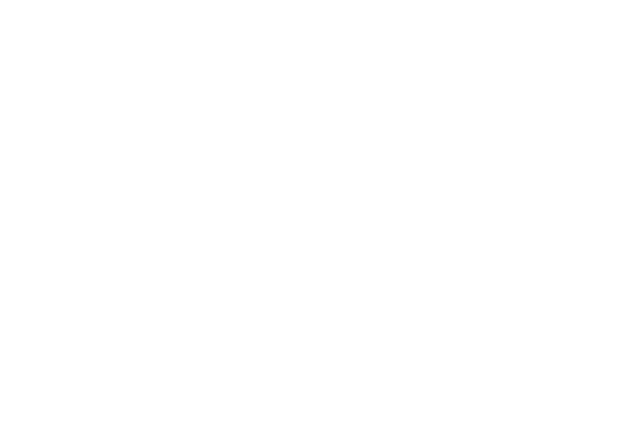
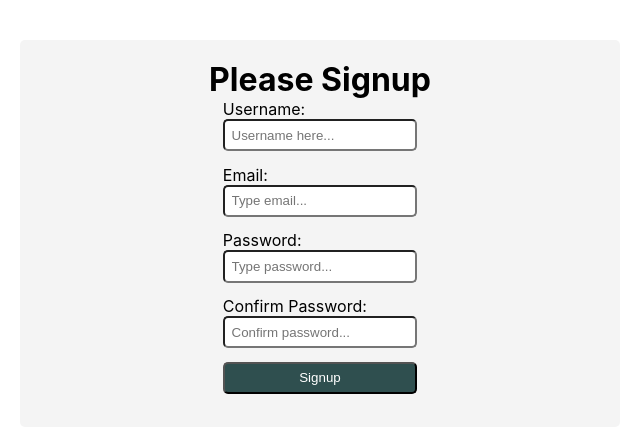
Before and after one commit to fkahindi/grocery-app, a React (Create React App) app: page /signup in a window 1280 px wide. Before the commit this address had no page. Shown: the top 432 px of the page, without its empty margins (320-960 px from the left). Built offline with nearby package versions, Linux system fonts and the light colour scheme.

Commit message:
signup validation

```diff
--- a/src/components/App.js
+++ b/src/components/App.js
@@ -8,6 +8,7 @@
 import AddProduct from "./AddProduct";
 import Dashboard from "./admin/Dashboard";
 import Preferences from "./admin/Preferences";
+import Singnup from "./authentication/Signup";
 
 const App =()=>{
   const [products, setProducts] =useState(getInitialProducts())
@@ -83,6 +84,7 @@
         } />
         <Route path="/dashboard" exact element={<div className="wrapper"><Dashboard /></div>} />
         <Route path="/preferences" exact element={<div className="wrapper"><Preferences /></div>} />
+        <Route path="/signup" exact element={<div className="wrapper"><Singnup /></div>} />
       </Routes>
     </>
   )
--- a/src/components/admin/Dashboard.js
+++ b/src/components/admin/Dashboard.js
@@ -1,6 +1,6 @@
 import React from "react";
 
-import Login from "../login/Login";
+import Login from "../authentication/Login";
 import useToken from "./useToken"
 
 export default function Dashboard(){
--- /dev/null
+++ b/src/components/authentication/Auth.css
@@ -0,0 +1,53 @@
+.form-wrapper {
+    width: 600px;
+    display: flex;
+    flex-direction: column;
+    align-items: center;
+    margin: 20px auto;
+    padding: 20px;
+    background-color: rgb(244, 244, 244);
+    border-radius: 5px;
+}
+
+.form {
+    display: flex;
+    flex-direction: column;
+    justify-content: center;
+}
+
+input,
+.auth-btn {
+    margin-bottom: 1em;
+    padding: .5em;
+    border-radius: 5px;
+}
+
+.auth-btn {
+    color: white;
+    background-color: darkslategray;
+}
+
+.auth-btn:hover {
+    cursor: pointer;
+}
+
+.messages {
+    display: flex;
+    justify-content: center;
+}
+
+.error {
+    display: block;
+    color: red;
+    width: fit-content;
+    /* height: 50px; */
+    padding: 5px;
+}
+
+.success {
+    display: block;
+    color: green;
+    width: fit-content;
+    /* height: 50px; */
+    padding: 5px;
+}
--- a/src/components/login/Login.js
+++ b/src/components/authentication/Login.js
@@ -1,7 +1,7 @@
 import React,{useState} from "react";
 import PropTypes from "prop-types";
 
-import "./Login.css";
+import "./Auth.css";
 
 async function loginUser(credentials){
   return fetch('http://localhost:8080/login',{
@@ -27,9 +27,9 @@
     setToken(token)
   }
   return(
-    <div className="login-wrapper">
+    <div className="form-wrapper">
       <h1>Please Log in</h1>
-      <form className="" onSubmit={handleSubmit}>
+      <form className="form" onSubmit={handleSubmit}>
       <input
         type="email"
         name="email"
@@ -42,7 +42,7 @@
         placeholder="Enter password..."
         onChange={e=>setPassword(e.target.value)}
       />
-      <button className="btn">Login</button>
+      <button className="auth-btn">Login</button>
     </form>
     </div>
   )
--- /dev/null
+++ b/src/components/authentication/Signup.js
@@ -0,0 +1,126 @@
+import React,{useState} from 'react';
+
+import "./Auth.css";
+
+export default function Singnup(){
+  const [inputText, setInputText] = useState({
+    userName: "",
+    email: "",
+    password:"",
+    confirmPassword: "",
+  })
+  const [submitted, setSubmitted] = useState(false)
+  const [formError, setFormError] = useState(false)
+
+  const handleInputChange = e =>{
+    setInputText({
+      ...inputText,
+      [e.target.name] : e.target.value
+    })
+    setSubmitted(false)
+  }
+
+  const handleSubmit =e=>{
+    e.preventDefault()
+    let nameError, emailError, passwordError, confirmPasswordError =""
+    if(!inputText.userName.trim()){
+      setFormError(true)
+      nameError = 'Username is required'
+    }
+    if(!inputText.email.trim()){
+      setFormError(true)
+      emailError = 'Email is requird'
+    }
+    if(!inputText.password.trim()){
+      setFormError(true)
+      passwordError = 'Password is requird'
+    }
+    if(!inputText.confirmPassword.trim()){
+      setFormError(true)
+      confirmPasswordError = 'Confirm password'
+    }
+    if(!formError){
+      setSubmitted(false)
+    }else{
+      setFormError(false)
+      setSubmitted(true)
+      console.log(JSON.stringify(inputText, null,2))
+      setInputText({
+        userName:"",
+        email:"",
+        password:"",
+        confirmPassword:"",
+      })
+    }
+  }
+
+  const successMessage =()=>{
+    return (
+      <div
+        className="success"
+        style={{
+          display: submitted ? '' : 'none'
+         }}
+      >
+         <h4>User successfully registered! </h4>
+      </div>
+    )
+  }
+
+  const errorMessage = ()=>{
+    return(
+      <div
+        className="error"
+        style={{
+          display: formError? '': 'none'
+         }}
+      >
+        <h6>Fix form errors!</h6>
+      </div>
+    )
+  }
+  return(
+    <div className="form-wrapper" onSubmit={handleSubmit}>
+      <h1>Please Signup</h1>
+      <form className="form">
+        <div className="messages">
+          {successMessage()}
+          {errorMessage()}
+        </div>
+        <label htmlFor="userName" className="form-lbl">Username:</label>
+        <input
+          type="text"
+          name="userName"
+          value={inputText.userName}
+          placeholder="Username here..."
+          onChange={handleInputChange}
+        />
+        <label htmlFor="email" className="form-lbl">Email:</label>
+        <input
+          type="email"
+          name="email"
+          value={inputText.email}
+          placeholder="Type email..."
+          onChange={handleInputChange}
+        />
+        <label htmlFor="password" className="form-lbl">Password:</label>
+        <input
+          type="password"
+          name="password"
+          value={inputText.password}
+          placeholder="Type password..."
+          onChange={handleInputChange}
+        />
+        <label htmlFor="confirmPassword" className="form-lbl">Confirm Password:</label>
+        <input
+          type="password"
+          name="confirmPassword"
+          value={inputText.confirmPassword}
+          placeholder="Confirm password..."
+          onChange={handleInputChange}
+        />
+        <button className="auth-btn">Signup</button>
+      </form>
+    </div>
+  )
+}
--- a/src/components/login/Login.css
+++ /dev/null
@@ -1,5 +0,0 @@
-.login-wrapper {
-    display: flex;
-    flex-direction: column;
-    align-items: center;
-}
```
